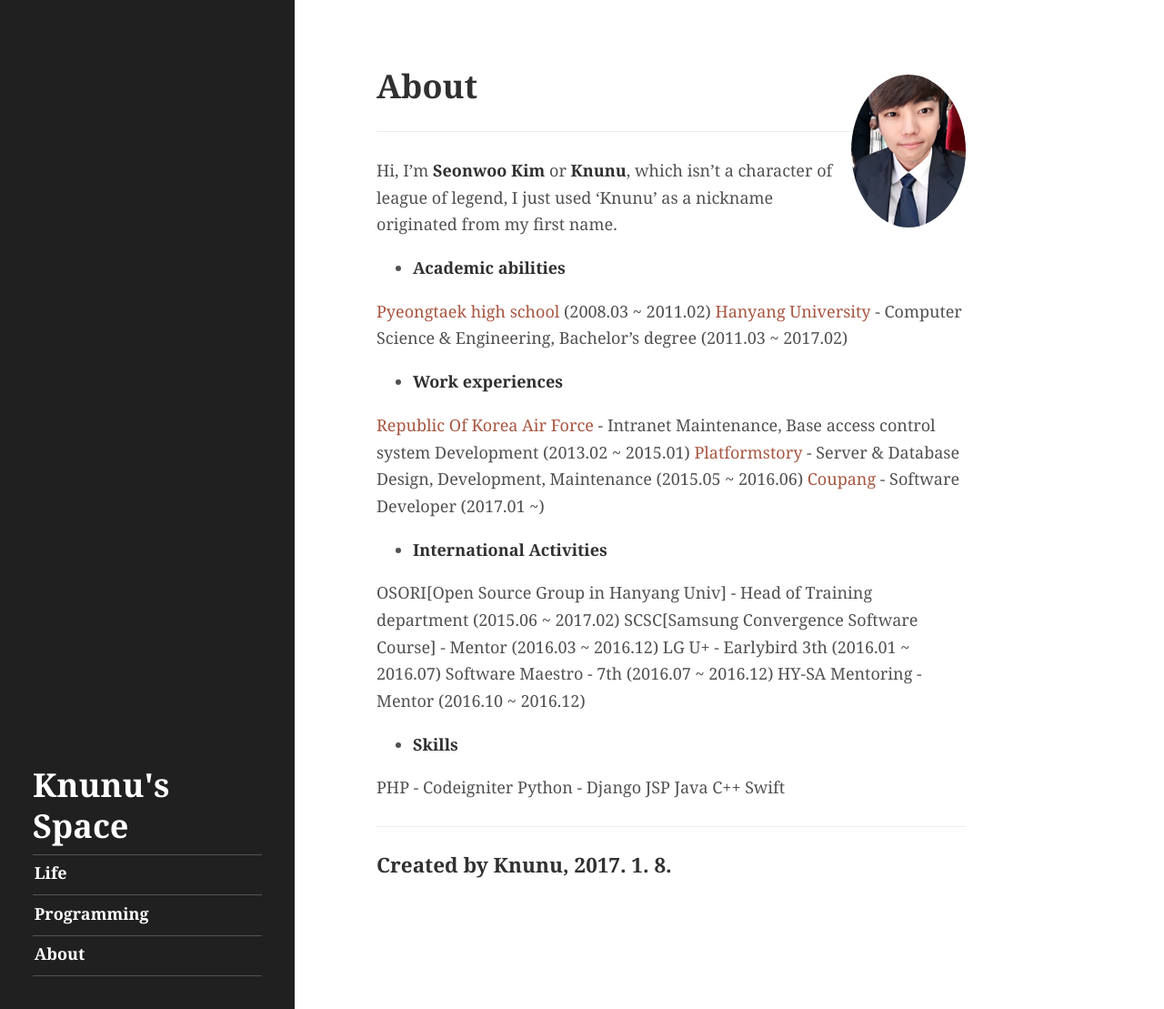
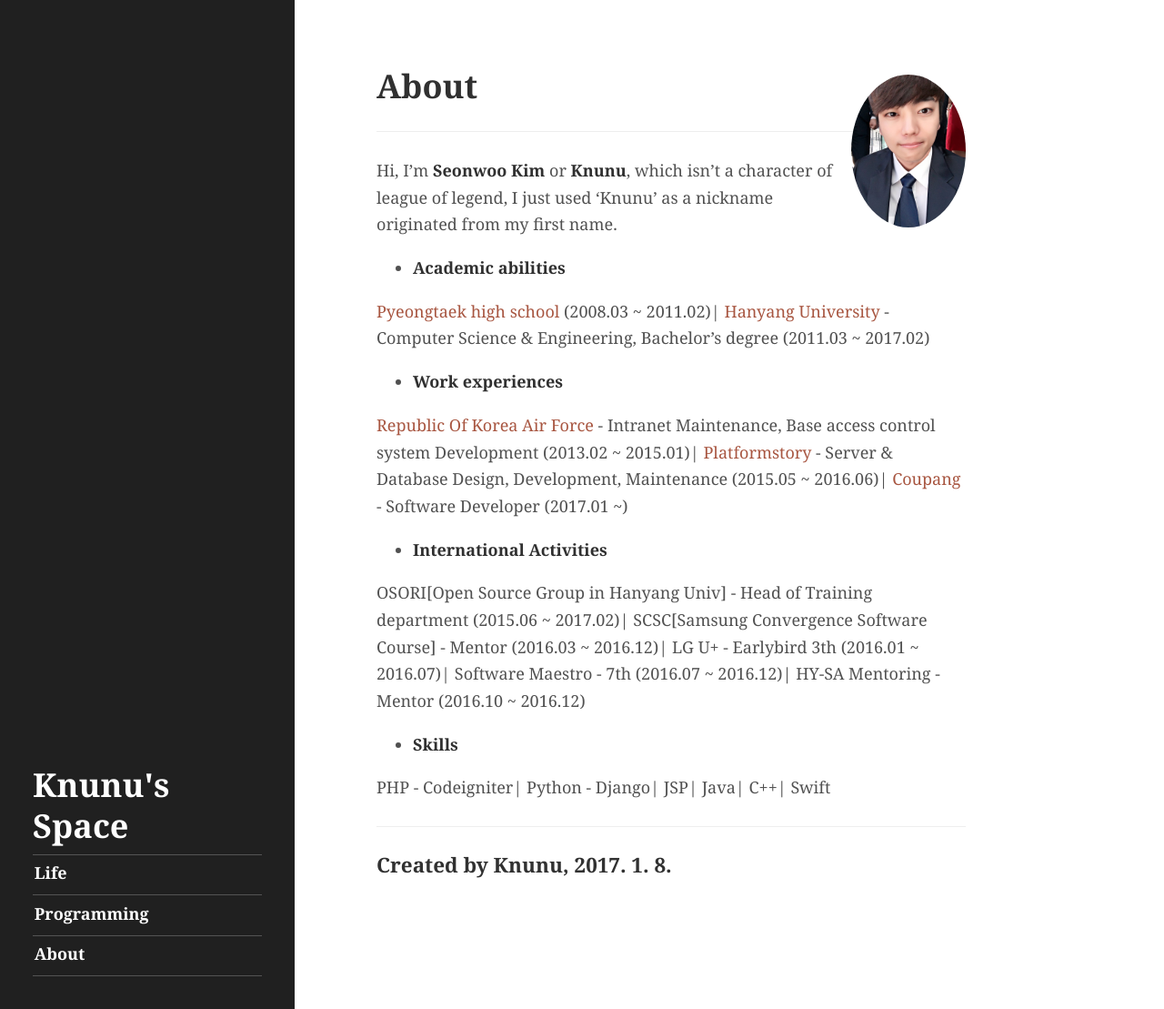
Before and after one commit to knunu/knunu.github.io, a Jekyll site: the page built from about.md, in a window 1280 px wide and 1109 px high. Shown: the whole window at 91% size. Built offline with Jekyll 4.4.1, drawn with Linux system fonts in a browser that asks for light colours.

Commit message:
profile update

```diff
--- a/about.md
+++ b/about.md
@@ -11,31 +11,30 @@ title: About
 
 * **Academic abilities**
 
-[Pyeongtaek high school](http://www.pyeongtaek.hs.kr/smain.html) (2008.03 ~ 2011.02)
+[Pyeongtaek high school](http://www.pyeongtaek.hs.kr/smain.html) (2008.03 ~ 2011.02)|
 [Hanyang University](http://www.hanyang.ac.kr/) - Computer Science & Engineering, Bachelor's degree (2011.03 ~ 2017.02)
 
 * **Work experiences**
 
-[Republic Of Korea Air Force](http://www.airforce.mil.kr:8081/user/indexMain.action?siteId=airforce) - Intranet Maintenance, Base access control system Development (2013.02 ~ 2015.01)
-[Platformstory](http://platformstory.com/) - Server & Database Design, Development, Maintenance (2015.05 ~ 2016.06)
+[Republic Of Korea Air Force](http://www.airforce.mil.kr:8081/user/indexMain.action?siteId=airforce) - Intranet Maintenance, Base access control system Development (2013.02 ~ 2015.01)|
+[Platformstory](http://platformstory.com/) - Server & Database Design, Development, Maintenance (2015.05 ~ 2016.06)|
 [Coupang](http://www.coupang.com/) - Software Developer (2017.01 ~)
 
 * **International Activities**
 
-OSORI[Open Source Group in Hanyang Univ] - Head of Training department (2015.06 ~ 2017.02)
-SCSC[Samsung Convergence Software Course] - Mentor (2016.03 ~ 2016.12)
-LG U+ - Earlybird 3th (2016.01 ~ 2016.07)
-Software Maestro - 7th (2016.07 ~ 2016.12)
+OSORI[Open Source Group in Hanyang Univ] - Head of Training department (2015.06 ~ 2017.02)|
+SCSC[Samsung Convergence Software Course] - Mentor (2016.03 ~ 2016.12)|
+LG U+ - Earlybird 3th (2016.01 ~ 2016.07)|
+Software Maestro - 7th (2016.07 ~ 2016.12)|
 HY-SA Mentoring - Mentor (2016.10 ~ 2016.12)
-
 
 * **Skills**
 
-PHP - Codeigniter
-Python - Django
-JSP
-Java
-C++
+PHP - Codeigniter|
+Python - Django|
+JSP|
+Java|
+C++|
 Swift
 
 ------
```
